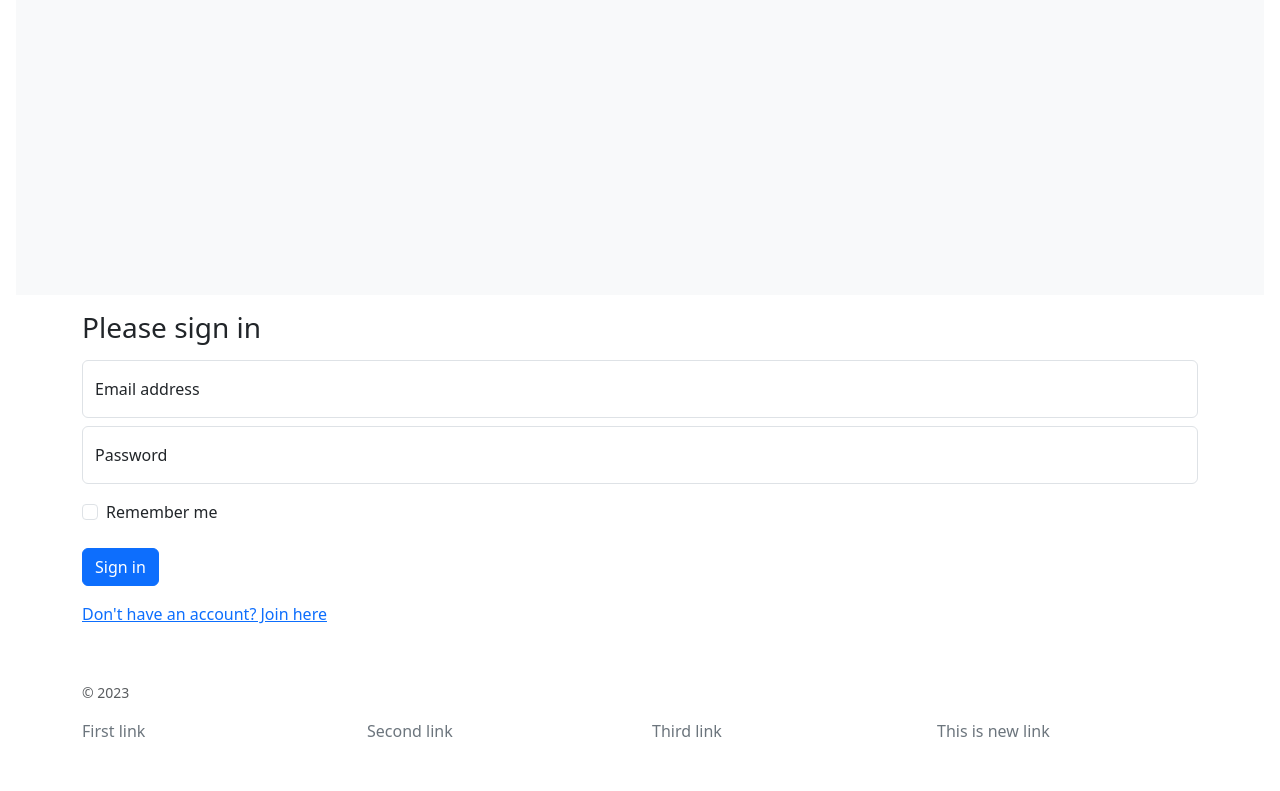
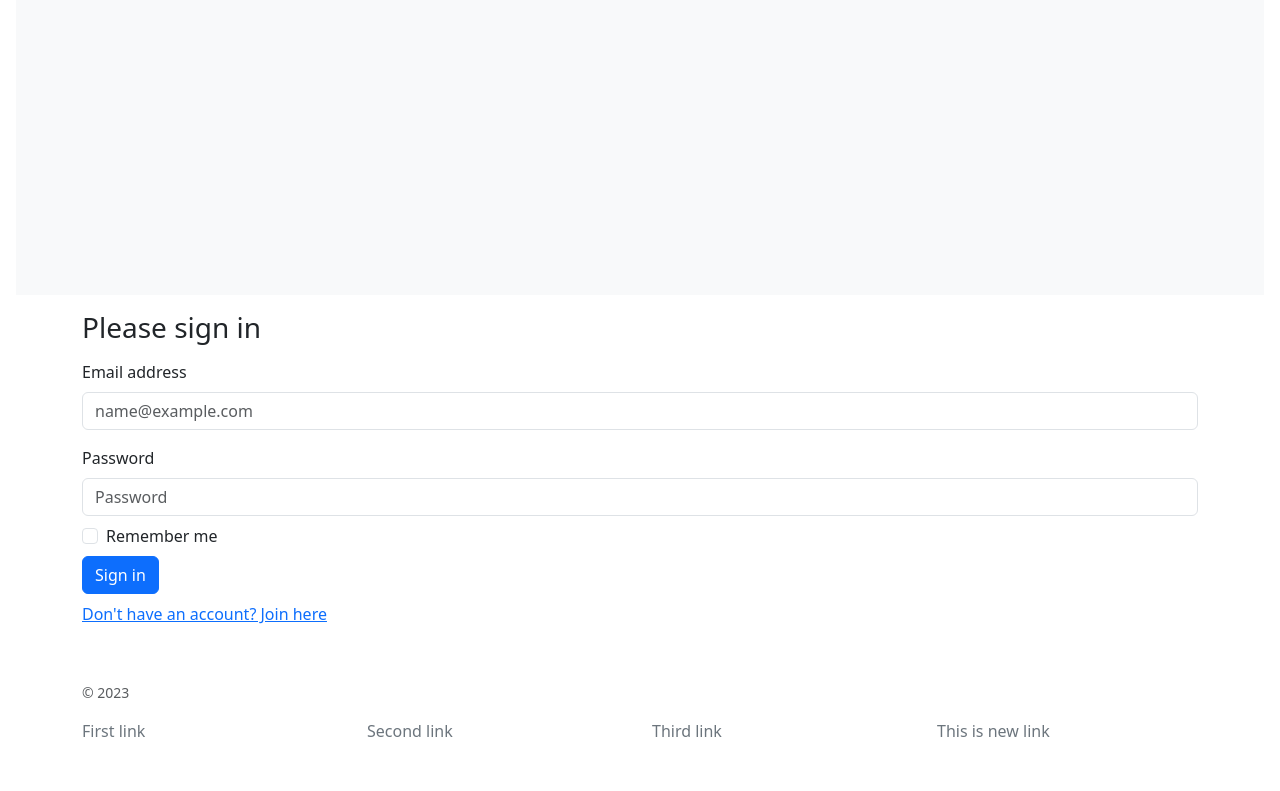
Before and after one commit to ZhannaKrauberger/OTUS_homework, a Flask app: page /sign_in/ in a window 1280 px wide. Shown: the part 76-867 px from the top of the page. Run offline with Flask 3, Linux system fonts and the light colour scheme.

Commit message:
change button sign in / sign up

```diff
--- a/homework_06/templates/sign_in.html
+++ b/homework_06/templates/sign_in.html
@@ -9,19 +9,26 @@
 <div class="container">
   <form>
     <h1 class="h3 mb-3 fw-normal">Please sign in</h1>
-    <div class="form-floating my-md-2">
-      <label for="exampleInputEmail1">Email address</label>
-      <input class="form-control" type="email" id="exampleInputEmail1"  placeholder="name@example.com">
+    <div class="row g-3">
+
+      <div class="col-12">
+        <label for="InputEmail" class="form-label">Email address</label>
+        <input type="email" class="form-control" id="InputEmail" placeholder="name@example.com">
+      </div>
+
+      <div class="col-12">
+        <label for="InputPassword" class="form-label">Password</label>
+        <input type="password" class="form-control" id="InputPassword" placeholder="Password">
+      </div>
+
     </div>
-    <div class="form-floating my-md-2">
-      <label for="exampleInputPassword1">Password</label>
-      <input class="form-control" type="password" id="exampleInputPassword1" placeholder="Password">
-    </div>
-    <div class="form-check text-start my-3">
+
+    <div class="form-check text-start my-md-2">
       <input class="form-check-input" type="checkbox" id="exampleCheck1" value="remember-me">
       <label class="form-check-label" for="exampleCheck1">Remember me</label>
     </div>
-    <button type="submit" class="btn btn-primary my-md-2">Sign in</button>
+
+    <button type="submit" class="btn btn-primary">Sign in</button>
     <div class="my-md-2">
       <a href="{{ url_for("sign_up") }}">Don't have an account? Join here</a>
     </div>
--- a/homework_06/templates/sign_up.html
+++ b/homework_06/templates/sign_up.html
@@ -52,7 +52,7 @@
           Please enter a valid password.
         </div>
       </div>
-
+    </div>
     <button type="submit" class="btn btn-primary my-md-2">Sign up</button>
     <div class="my-md-2">
       <a href="{{ url_for("sign_in") }}">Already have an account? Log in here.</a>
```
